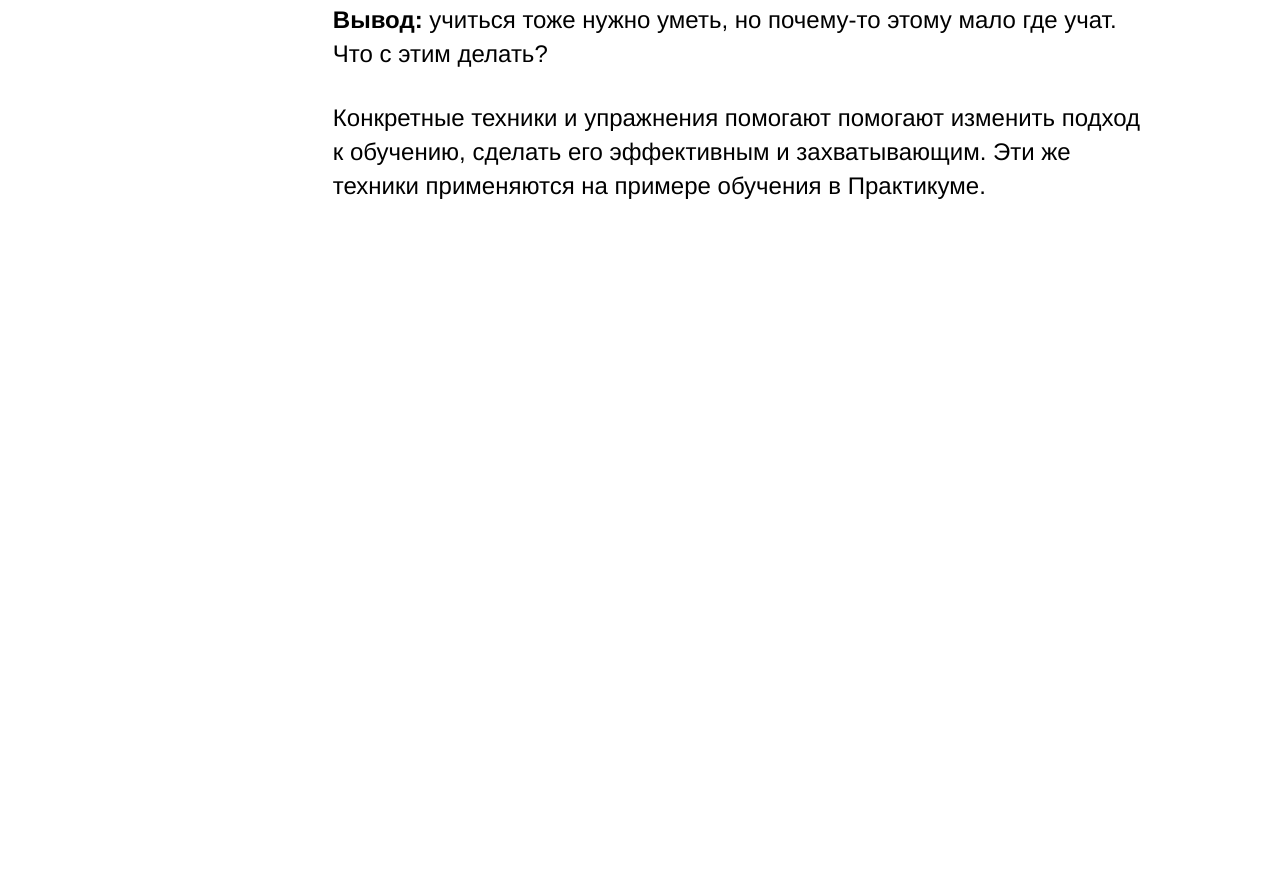
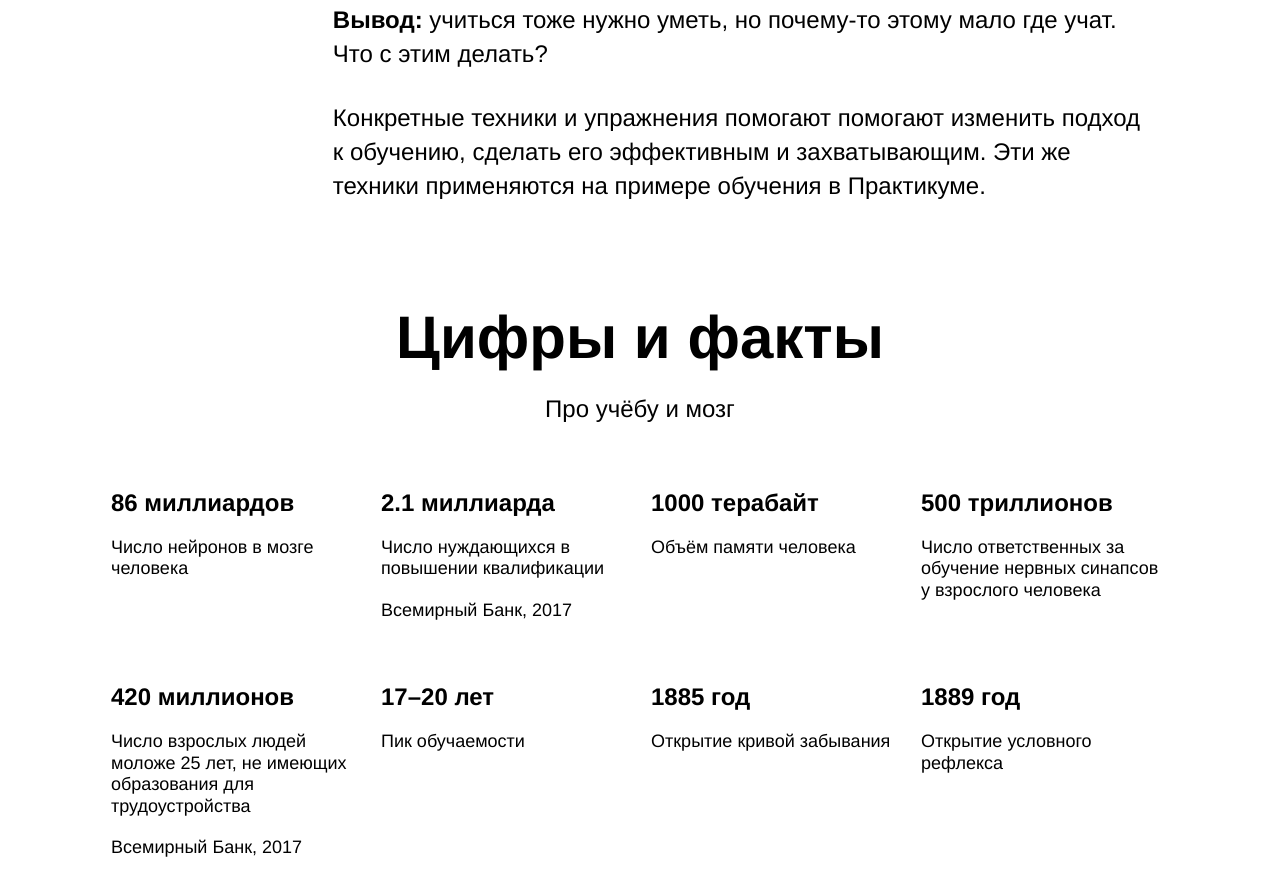
Before and after one commit to Paradox644/first-actual-project, a plain HTML site: page index.html in a window 1280 px wide. Shown: the part 1053-1949 px from the top of the page. Before the commit the page ends 1356 px from the top, so only its background shows below. Drawn offline with Linux system fonts and the light colour scheme.

Commit message:
digits section made

```diff
--- a/index.html
+++ b/index.html
@@ -29,7 +29,52 @@
         </div>
       </section>
 
-      <section class="digits">
+      <section class=" digits">
+        <h1 class=" section-title">Цифры и факты</h1>
+        <h2 class=" section-subtitle">Про учёбу и мозг</h2>
+        <table class="table">
+          <tbody>
+          <tr class="table__row">
+            <td class=" table__cell">
+              <div class="table__heading">86 миллиардов</div>
+              <div class="table__text">Число нейронов в мозге человека</div>
+            </td>
+            <td class=" table__cell">
+              <div class="table__heading">2.1 миллиарда</div>
+              <div class="table__text">Число нуждающихся в повышении квалификации</div>
+              <div class="table__text">Всемирный Банк, 2017</div>
+            </td>
+            <td class=" table__cell">
+              <div class="table__heading">1000 терабайт</div>
+              <div class="table__text">Объём памяти человека</div>
+            </td>
+            <td class=" table__cell">
+              <div class="table__heading">500 триллионов</div>
+              <div class="table__text">Число ответственных за обучение нервных синапсов у взрослого человека</div>
+            </td>
+          </tr>
+          <tr class="table__row">
+            <td class=" table__cell">
+              <div class="table__heading">420 миллионов</div>
+              <div class="table__text">Число взрослых людей моложе 25 лет, не имеющих образования для трудоустройства</div>
+              <div class="table__text">Всемирный Банк, 2017</div>
+            </td>
+            <td class=" table__cell">
+              <div class="table__heading">17–20 лет</div>
+              <div class="table__text">Пик обучаемости</div>
+
+            </td>
+            <td class=" table__cell">
+              <div class="table__heading">1885 год</div>
+              <div class="table__text">Открытие кривой забывания</div>
+            </td>
+            <td class=" table__cell">
+              <div class="table__heading">1889 год</div>
+              <div class="table__text">Открытие условного рефлекса</div>
+            </td>
+          </tr>
+        </tbody>
+        </table>
       </section>
 
       <section class="feynman">
--- a/styles/style.css
+++ b/styles/style.css
@@ -142,3 +142,51 @@ line-height: 34px;
 font-size: 24px;
 font-weight: 600;
 }
+.section-title{
+width:60%;
+text-align: center;
+margin:100px auto 20px auto;
+line-height: 1.15;
+font-size: 60px;
+font-weight: 600;
+}
+.section-subtitle {
+  width:60%;
+  text-align: center;
+  margin:auto;
+  line-height: 34px;
+  font-size: 24px;
+  font-weight: normal;
+}
+.table {
+width:1100px;
+margin:60px auto 100px auto;
+}
+
+.table__cell {
+  width:250px;
+}
+.table__heading{
+line-height: 1.15;
+font-size: 24px;
+font-weight: 600;
+margin:0 0 20px 0;
+}
+.table__text{
+line-height: 1.2;
+font-size: 18px;
+font-weight: normal;
+margin:0 0 20px 0;
+}
+.table__text:last-of-type{
+  margin:0;
+}
+.table__row{
+  display: flex;
+  justify-content: space-evenly;
+  width:1100px;
+  margin:0 0 60px 0;
+}
+.table__row:last-of-type{
+  margin:0;
+}
```
